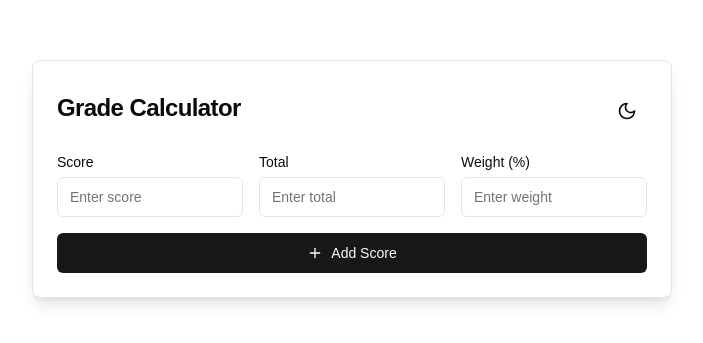
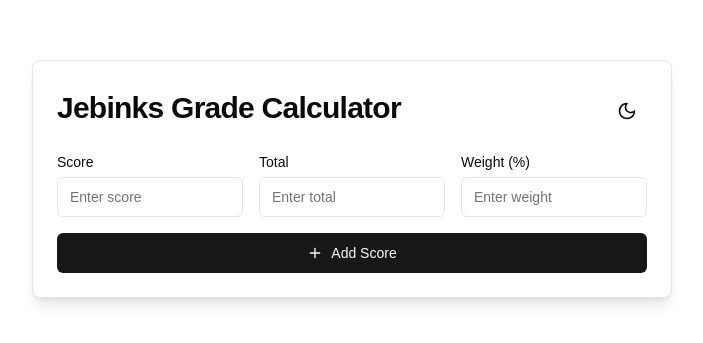
Before and after one commit to kdlibiran/gradecalculator, a Next.js app: page / in a window 1280 px wide. Shown: the part 221-564 px from the top of the page, without its empty margins (288-991 px from the left). Built offline with nearby package versions, Linux system fonts and the light colour scheme.

Commit message:
Change title

```diff
--- a/app/layout.tsx
+++ b/app/layout.tsx
@@ -20,7 +20,7 @@ export default function RootLayout({
   return (
     <html lang="en">
       <head>
-        <title>Grade Calculator</title>
+        <title>Jebinks Grade Calculator</title>
         <meta name="description" content="Calculate your grade based on your score and total score." />
       </head>
       <body>
--- a/components/grade-calculator.tsx
+++ b/components/grade-calculator.tsx
@@ -105,7 +105,7 @@ export function GradeCalculatorComponent() {
     <div className="container mx-auto p-4 max-w-2xl">
       <Card className="bg-background shadow-lg">
         <CardHeader className="flex flex-row items-center justify-between">
-          <CardTitle className="text-2xl font-bold">Grade Calculator</CardTitle>
+          <CardTitle className="text-3xl font-bold">Jebinks Grade Calculator</CardTitle>
           <Button
             variant="ghost"
             size="icon"
```
